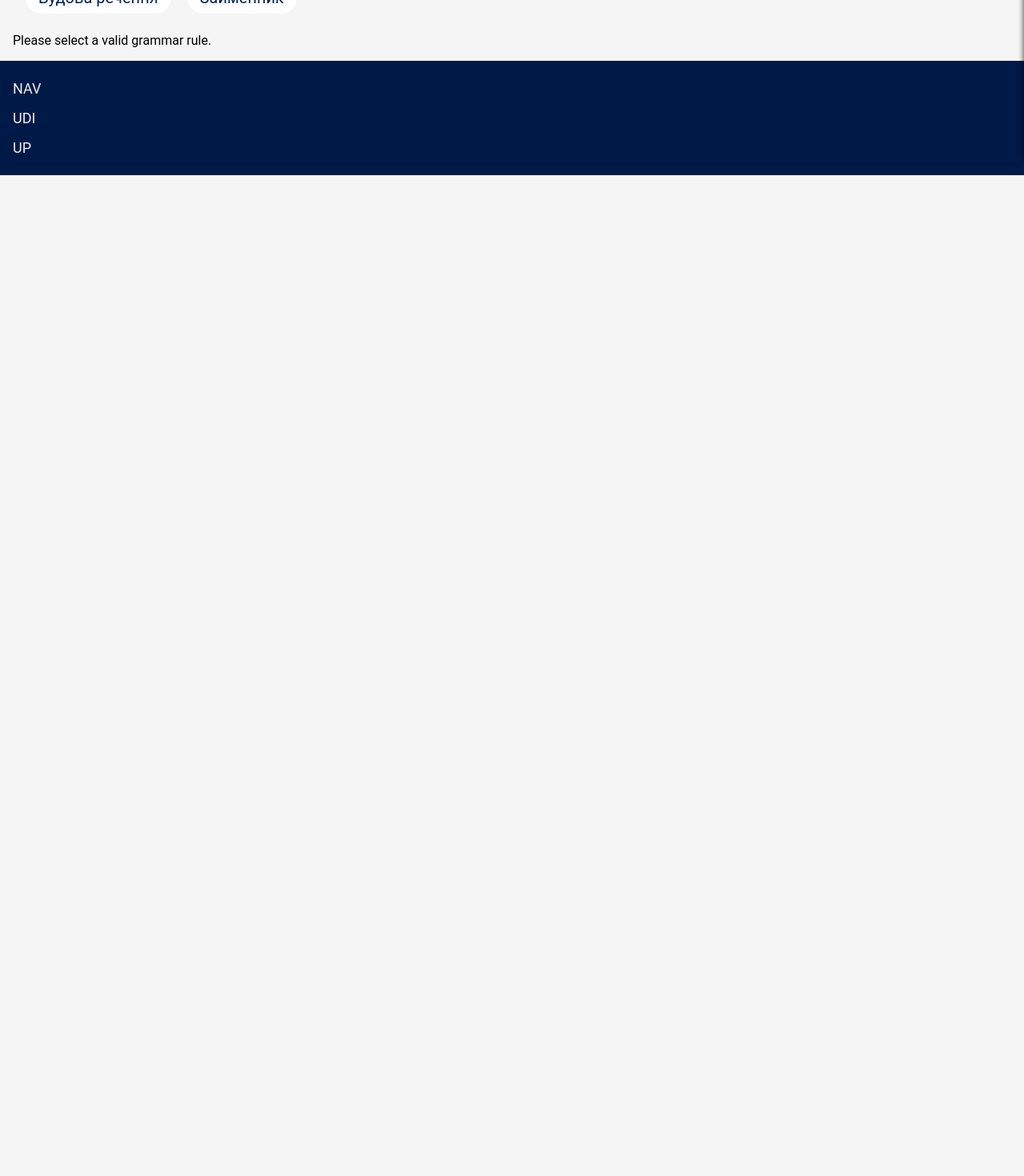
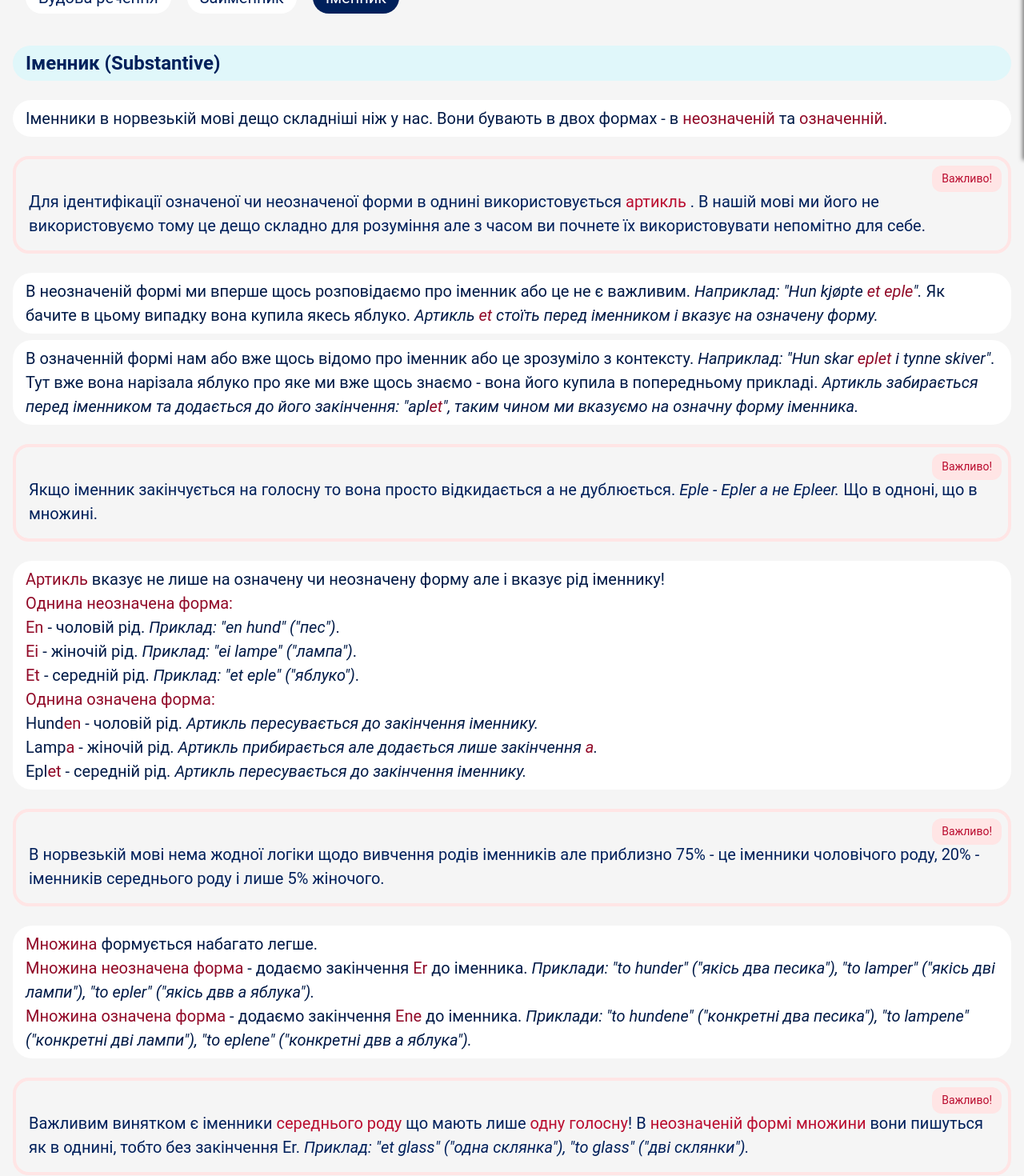
Before and after one commit to dmkomur/nu-frontend, a React (Vite) app: page /grammar/nouns in a window 1280 px wide. Shown: the part 600-2070 px from the top of the page at 80% size. Before the commit the page ends 819 px from the top, so only its background shows below. Built offline with nearby package versions, Linux system fonts and the light colour scheme.

Commit message:
feat: nouns

```diff
--- a/src/components/Rules/Rule.jsx
+++ b/src/components/Rules/Rule.jsx
@@ -1,6 +1,7 @@
 import { useParams } from "react-router-dom";
 import RulePronoun from "./RulePronoun/RulePronoun";
 import RuleSentences from "./RuleSentences/RuleSentences";
+import RuleNouns from "./RuleNouns/RuleNouns";
 
 function Rule() {
     const { rule } = useParams();
@@ -10,6 +11,8 @@ function Rule() {
                 return <RuleSentences />;
             case "pronoun":
                 return <RulePronoun />;
+            case "nouns":
+                return <RuleNouns />;
             default:
                 return <p>Please select a valid grammar rule.</p>;
         }
--- /dev/null
+++ b/src/components/Rules/RuleNouns/RuleNouns.jsx
@@ -0,0 +1,126 @@
+import { StyledRuleHeader } from "../../common/rules/RuleHeader.styled";
+import {
+    StyledAlert,
+    StyledAlertLabel,
+} from "../../common/rules/RuleAlert.styled";
+import StyledRuleDescription from "../../common/rules/RuleDescription";
+import { StyledRuleWrapper } from "../../common/rules/RulePWrapper.styled";
+
+const RuleNouns = () => {
+    return (
+        <StyledRuleWrapper>
+            <StyledRuleHeader>Іменник (Substantive)</StyledRuleHeader>
+            <StyledRuleDescription>
+                Іменники в норвезькій мові дещо складніші ніж у нас. Вони
+                бувають в двох формах - в <span>неозначеній</span> та{" "}
+                <span>означенній</span>.{" "}
+            </StyledRuleDescription>
+            <StyledAlert>
+                <StyledAlertLabel>Важливо!</StyledAlertLabel>Для ідентифікації
+                означеної чи неозначеної форми в однині використовується
+                <span> артикль</span> . В нашій мові ми його не використовуємо
+                тому це дещо складно для розуміння але з часом ви почнете їх
+                використовувати непомітно для себе.
+            </StyledAlert>
+            <StyledRuleDescription>
+                В неозначеній формі ми вперше щось розповідаємо про іменник або
+                це не є важливим.{" "}
+                <i>
+                    Наприклад: "Hun kjøpte <span>et eple</span>".
+                </i>{" "}
+                Як бачите в цьому випадку вона купила якесь яблуко.{" "}
+                <i>
+                    Артикль <span>et</span> стоїть перед іменником і вказує на
+                    означену форму.
+                </i>
+            </StyledRuleDescription>
+            <StyledRuleDescription>
+                В означенній формі нам або вже щось відомо про іменник або це
+                зрозуміло з контексту.{" "}
+                <i>
+                    Наприклад: "Hun skar <span>eplet</span> i tynne skiver"
+                </i>
+                . Тут вже вона нарізала яблуко про яке ми вже щось знаємо - вона
+                його купила в попередньому прикладі.{" "}
+                <i>
+                    Артикль забирається перед іменником та додається до його
+                    закінчення: "apl<span>et</span>", таким чином ми вказуємо на
+                    означну форму іменника.
+                </i>
+            </StyledRuleDescription>
+            <StyledAlert>
+                <StyledAlertLabel>Важливо!</StyledAlertLabel>Якщо іменник
+                закінчується на голосну то вона просто відкидається а не
+                дублюється. <i>Eple - Epler а не Epleer.</i> Що в одноні, що в
+                множині.
+            </StyledAlert>
+            <StyledRuleDescription>
+                <span>Артикль</span> вказує не лише на означену чи неозначену
+                форму але і вказує рід іменнику!
+                <br />
+                <span>Однина неозначена форма:</span>
+                <br />
+                <span>En</span> - чоловій рід. <i>Приклад: "en hund" ("пес")</i>
+                .
+                <br />
+                <span>Ei</span> - жіночій рід.{" "}
+                <i>Приклад: "ei lampe" ("лампа")</i>.
+                <br />
+                <span>Et</span> - середній рід.{" "}
+                <i>Приклад: "et eple" ("яблуко")</i>.
+                <br />
+                <span>Однина означена форма:</span>
+                <br />
+                Hund<span>en</span> - чоловій рід.{" "}
+                <i>Артикль пересувається до закінчення іменнику.</i>
+                <br />
+                Lamp<span>a</span> - жіночій рід.{" "}
+                <i>
+                    Артикль прибирається але додається лише закінчення{" "}
+                    <span>a</span>.
+                </i>
+                <br />
+                Epl<span>et</span> - середній рід.{" "}
+                <i>Артикль пересувається до закінчення іменнику.</i>
+            </StyledRuleDescription>
+
+            <StyledAlert>
+                <StyledAlertLabel>Важливо!</StyledAlertLabel>В норвезькій мові
+                нема жодної логіки щодо вивчення родів іменників але приблизно
+                75% - це іменники чоловічого роду, 20% - іменників середнього
+                роду і лише 5% жіночого.
+            </StyledAlert>
+            <StyledRuleDescription>
+                <span>Множина</span> формується набагато легше.
+                <br />
+                <span>Множина неозначена форма</span> - додаємо закінчення{" "}
+                <span>Er</span> до іменника.{" "}
+                <i>
+                    Приклади: "to hunder" ("якісь два песика"), "to lamper"
+                    ("якісь дві лампи"), "to epler" ("якісь двв а яблука").
+                </i>
+                <br />
+                <span>Множина означена форма</span> - додаємо закінчення{" "}
+                <span>Ene</span> до іменника.{" "}
+                <i>
+                    Приклади: "to hundene" ("конкретні два песика"), "to
+                    lampene" ("конкретні дві лампи"), "to eplene" ("конкретні
+                    двв а яблука").
+                </i>
+            </StyledRuleDescription>
+            <StyledAlert>
+                <StyledAlertLabel>Важливо!</StyledAlertLabel>Важливим винятком є
+                іменники <span>середнього роду</span> що мають лише{" "}
+                <span>одну голосну</span>! В{" "}
+                <span>неозначеній формі множини</span> вони пишуться як в
+                однині, тобто без закінчення Er.{" "}
+                <i>
+                    Приклад: "et glass" ("одна склянка"), "to glass" ("дві
+                    склянки").
+                </i>
+            </StyledAlert>
+        </StyledRuleWrapper>
+    );
+};
+
+export default RuleNouns;
--- a/src/components/Rules/RulePronoun/RulePronoun.jsx
+++ b/src/components/Rules/RulePronoun/RulePronoun.jsx
@@ -9,7 +9,7 @@ import { StyledRuleWrapper } from "../../common/rules/RulePWrapper.styled";
 const RulePronoun = () => {
     return (
         <StyledRuleWrapper>
-            <StyledRuleHeader>Займенник</StyledRuleHeader>
+            <StyledRuleHeader>Займенник (Pronomen)</StyledRuleHeader>
             <StyledRuleDescription>
                 Займе́нник — це самостійна частина мови, що вказує на особу чи
                 предмет, але не називає їх. В норвезькій мові займенники бувають
--- a/src/components/Rules/RuleSentences/RuleSentences.jsx
+++ b/src/components/Rules/RuleSentences/RuleSentences.jsx
@@ -9,7 +9,7 @@ import { StyledRuleWrapper } from "../../common/rules/RulePWrapper.styled";
 const RuleSentences = () => {
     return (
         <StyledRuleWrapper>
-            <StyledRuleHeader>Будова речення</StyledRuleHeader>
+            <StyledRuleHeader>Будова речення (Setninger)</StyledRuleHeader>
             <StyledRuleDescription>
                 В норвезькій мові речення будуються за принципом{" "}
                 <span>SVO</span>. <span>"S"</span> – суб'єкт, <span>"V"</span> –
--- a/src/pages/GrammarPage.jsx
+++ b/src/pages/GrammarPage.jsx
@@ -18,6 +18,10 @@ const GrammarPage = () => {
         {
             ruleName: "pronoun",
             ruleLable: "Займенник",
+        },
+        {
+            ruleName: "nouns",
+            ruleLable: "Іменник",
         },
     ];
 
```
